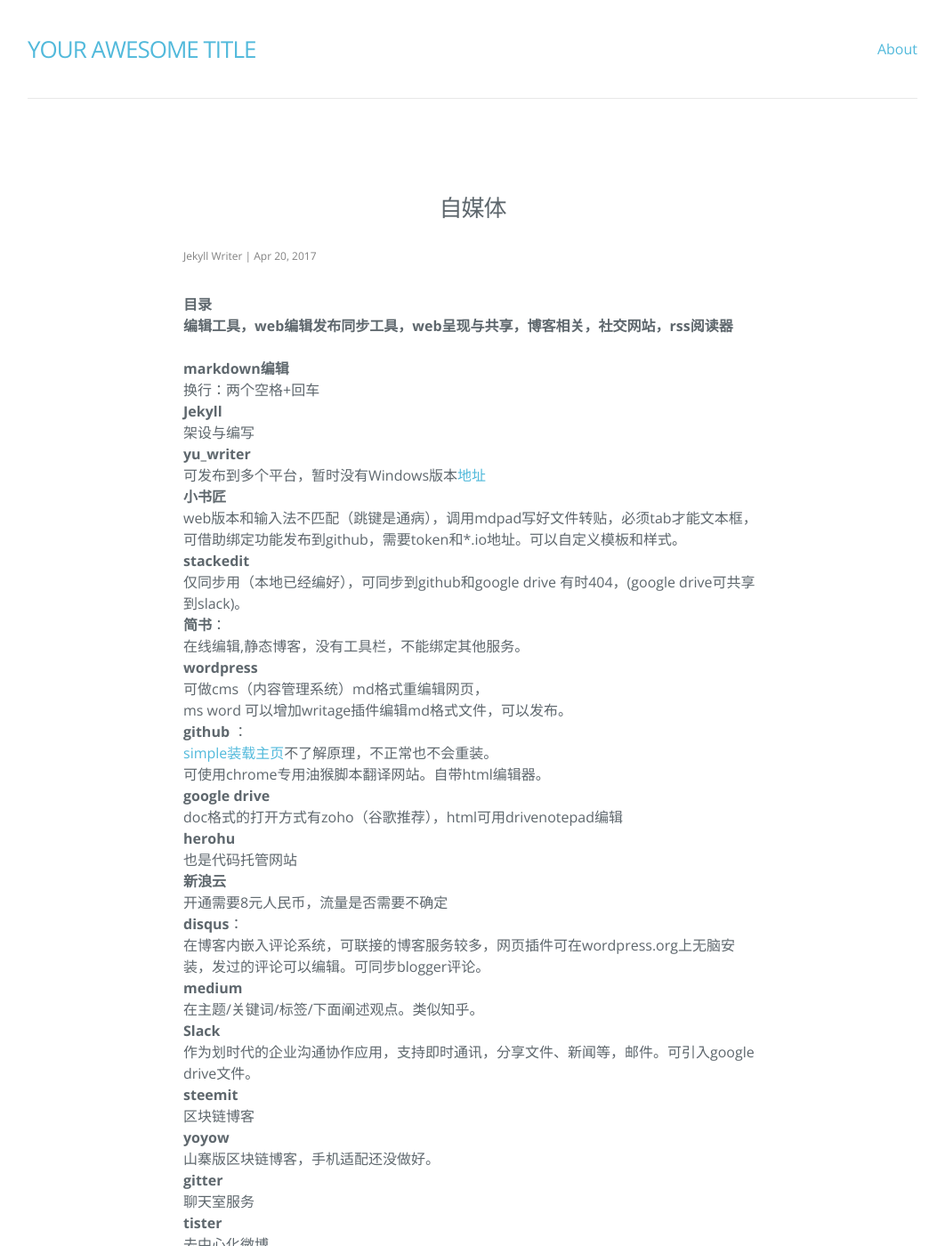
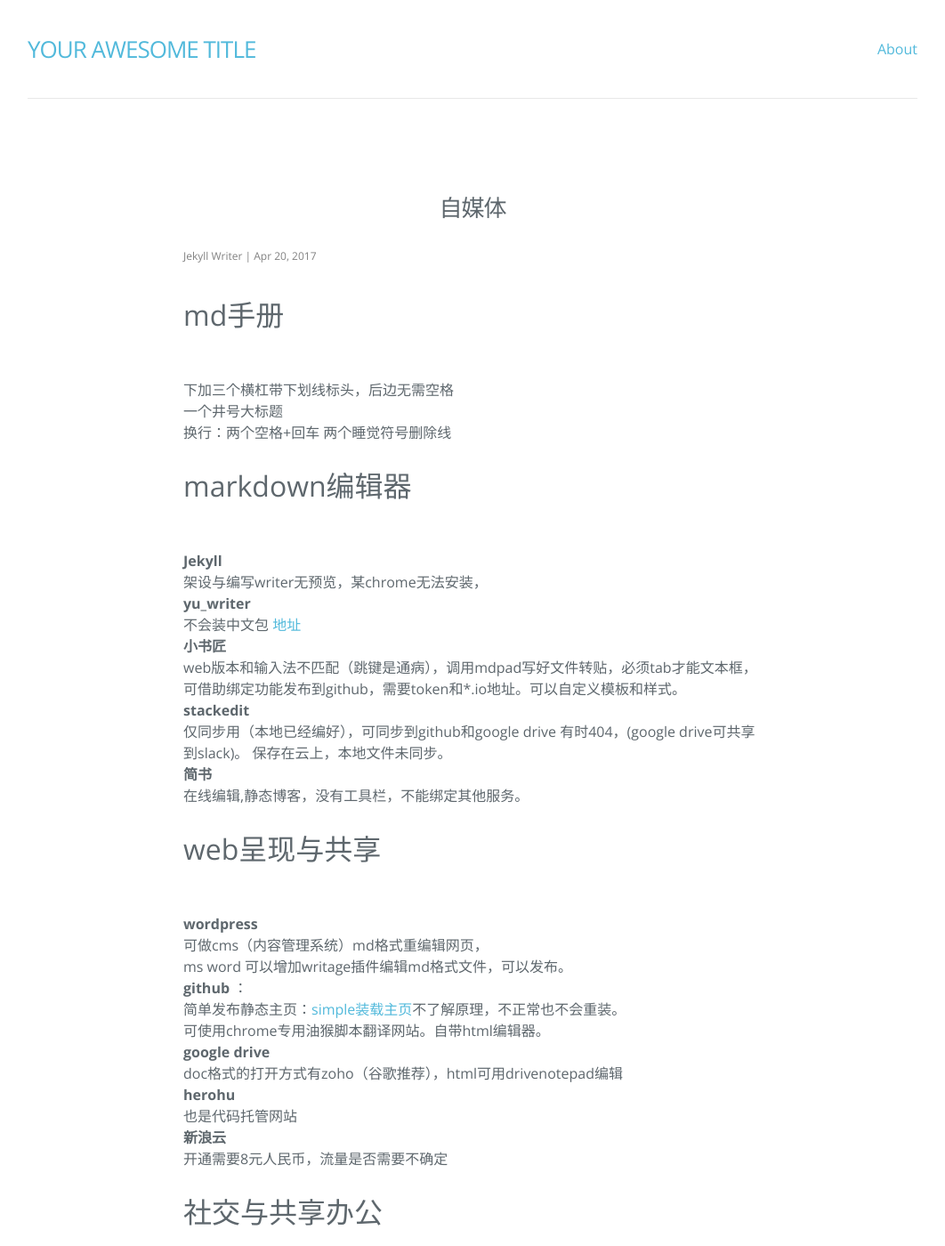
Before and after one commit to hebbank/aceo, a Jekyll site: the page built from _posts/2017-04-20-zmt.md, in a window 1280 px wide and 1400 px high. Shown: the whole window at 89% size, without its empty margins (109-1171 px from the left). Built offline with Jekyll 4.4.1, drawn with Linux system fonts in a browser that asks for light colours; nearby versions of some CDN libraries; some of the changed text lies outside the part shown.

Commit message:
Update 自媒体

```diff
--- a/_posts/2017-04-20-zmt.md
+++ b/_posts/2017-04-20-zmt.md
@@ -1,29 +1,36 @@
 ---
 title: 自媒体
 layout: post
-tags: 探索/互联网
+tags: ''
 categories: 自媒体
 ---
-**目录
-编辑工具，web编辑发布同步工具，web呈现与共享，博客相关，社交网站，rss阅读器**
+md手册
+---
+下加三个横杠带下划线标头，后边无需空格
+一个井号大标题
+换行：两个空格+回车  两个睡觉符号删除线
 
-**markdown编辑**
-换行：两个空格+回车
+markdown编辑器
+---
 **Jekyll**
-架设与编写
+架设与编写writer无预览，某chrome无法安装，
 **yu_writer**
-可发布到多个平台，暂时没有Windows版本[地址](https://ivarptr.github.io/yu-writer.site/index.html)
+不会装中文包
+[地址](https://ivarptr.github.io/yu-writer.site/index.html)
 **小书匠**
 web版本和输入法不匹配（跳键是通病），调用mdpad写好文件转贴，必须tab才能文本框，可借助绑定功能发布到github，需要token和*.io地址。可以自定义模板和样式。
 **stackedit**
-仅同步用（本地已经编好），可同步到github和google drive 有时404，(google drive可共享到slack)。
-**简书**：
+仅同步用（本地已经编好），可同步到github和google drive 有时404，(google drive可共享到slack)。  保存在云上，本地文件未同步。
+**简书**
 在线编辑,静态博客，没有工具栏，不能绑定其他服务。
+
+web呈现与共享
+---
 **wordpress**
 可做cms（内容管理系统）md格式重编辑网页，
 ms word 可以增加writage插件编辑md格式文件，可以发布。
 **github** ：
-[simple装载主页](https://isnowfy.github.io/simple/)不了解原理，不正常也不会重装。
+简单发布静态主页：[simple装载主页](https://isnowfy.github.io/simple/)不了解原理，不正常也不会重装。
 可使用chrome专用油猴脚本翻译网站。自带html编辑器。
 **google drive**
 doc格式的打开方式有zoho（谷歌推荐），html可用drivenotepad编辑
@@ -31,12 +38,15 @@ doc格式的打开方式有zoho（谷歌推荐），html可用drivenotepad编辑
 也是代码托管网站
 **新浪云**
 开通需要8元人民币，流量是否需要不确定
+
+社交与共享办公
+---
 **disqus**：
 在博客内嵌入评论系统，可联接的博客服务较多，网页插件可在wordpress.org上无脑安装，发过的评论可以编辑。可同步blogger评论。
 **medium**
 在主题/关键词/标签/下面阐述观点。类似知乎。
 **Slack**
-作为划时代的企业沟通协作应用，支持即时通讯，分享文件、新闻等，邮件。可引入google drive文件。
+作为划时代的企业沟通协作应用，支持即时通讯，分享文件、新闻等，邮件。可引入google drive文件。谷歌聊天也加入战局。
 **steemit**
 区块链博客
 **yoyow**
@@ -46,8 +56,11 @@ doc格式的打开方式有zoho（谷歌推荐），html可用drivenotepad编辑
 **tister**
 去中心化微博
 
+其他
+---
 **rss阅读器**
-digg 可同步google reader opml，但是没有搜索功能，不能隐藏菜单，inreader通过油猴可以关闭右侧广告站位。
+digg 可同步google reader opml，但是没有搜索功能，不能隐藏菜单
+inreader通过油猴可以关闭右侧广告站位，ios版本有所不同。
 36氪更新频繁成为刷屏工具，不适合rss订阅，相同服务有readhub。
 
 **业界交流**
@@ -57,14 +70,9 @@ gae静态博客
 **勾稽关系**
 小书匠可存储到github和印象笔记，不用翻墙，打开-另存为或者复制粘贴文字都可以更新。
 
-**html手册**
- `title: 网站标题`
-搜索引擎优化，腾讯网站分析
-**区块链**
-萊此狗 云养猫没有以太币
 **翻墙**
-每次花2小时
+每次花2小时，每逢喜事墙就高，三胖就放大炮仗
+ios下载赛风需要跳区
+
 **gmail**
-智能回复，退出成本大
- **个人项目**
-个人页面/传教/聊天转换博客/区块链笔记本 /常用服务列表/
+~~增~~
```
